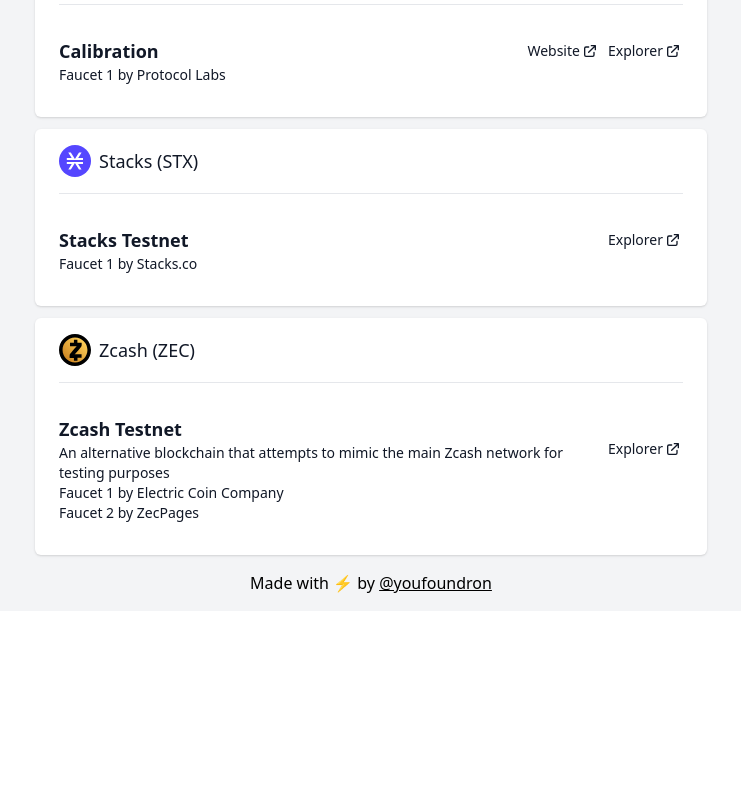
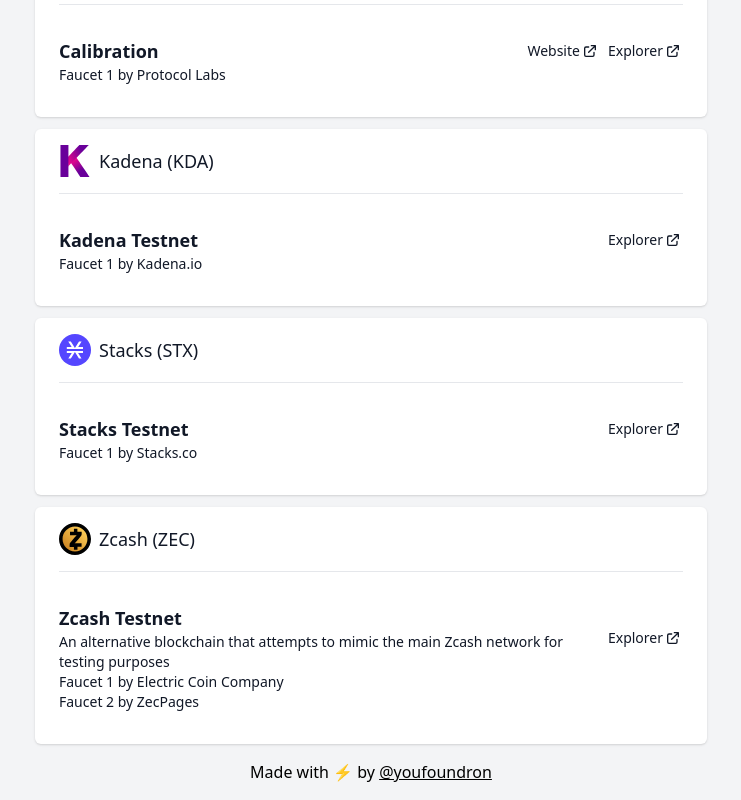
Before and after one commit to youfoundron/cryptofaucet, a Next.js app: page / in a window 1280 px wide. Shown: the part 1370-2170 px from the top of the page, without its empty margins (269-1010 px from the left). Before the commit the page ends 1981 px from the top, so only its background shows below. Built offline with nearby package versions, Linux system fonts and the light colour scheme; what @tailwindcss/typography would draw is missing.

Commit message:
closes #12

```diff
--- a/data/chains/index.ts
+++ b/data/chains/index.ts
@@ -32,6 +32,16 @@
     'ethereum-ropsten',
     'ethereum-rinkeby',
     'ethereum-kovan'
+  ]
+}
+
+export const chainKadena: Chain = {
+  type: 'chain',
+  id: 'kadena',
+  title: 'Kadena',
+  documentationWebsite: 'https://docs.kadena.io/',
+  networkIds: [
+    'kadena-testnet'
   ]
 }
 
@@ -81,6 +91,7 @@
   chainBitcoin,
   chainCelo,
   chainEthereum,
+  chainKadena,
   chainPOA,
   chainStacks,
   chainZcash
--- a/data/networks/index.ts
+++ b/data/networks/index.ts
@@ -76,6 +76,13 @@
   blockExplorer: 'https://blockscout.com/poa/sokol',
 }
 
+export const networkKadenaTestnet: Network = {
+  type: 'network',
+  id: 'kadena-testnet',
+  title: 'Kadena Testnet',
+  blockExplorer: 'https://explorer.chainweb.com/testnet',
+}
+
 export const networkStacksTestnet: Network = {
   type: 'network',
   id: 'stacks-testnet',
@@ -101,6 +108,7 @@
   networkEthereumSepolia,
   networkFilecoinCalibration,
   networkPOASokol,
+  networkKadenaTestnet,
   networkStacksTestnet,
   networkZcashTestnet
 ]
--- a/data/tokens/index.ts
+++ b/data/tokens/index.ts
@@ -8,6 +8,7 @@
 import { tokenZcash } from "./zcash";
 import { tokenFilecoin } from "./filecoin";
 import { tokenStacks } from "./stacks";
+import { tokenKadena } from "./kadena";
 
 export const allTokens = [
   tokenEther,
@@ -18,6 +19,7 @@
   // tokenCeloEuro,
   // tokenCeloDollar,
   // tokenPOA,
+  tokenKadena,
   tokenStacks,
   tokenZcash
 ]
--- /dev/null
+++ b/data/tokens/kadena.ts
@@ -0,0 +1,21 @@
+import { Faucet } from "../../domain/Faucet";
+import { Token } from "../../domain/Token";
+
+const faucetTestnetKadena: Faucet = {
+  networkId: 'kadena-testnet',
+  url: 'https://faucet.testnet.chainweb.com/',
+  maintainer: 'Kadena.io',
+  maintainerWebsite: 'https://kadena.io/'
+}
+
+export const tokenKadena: Token = {
+  type: 'token',
+  id: 'kadena',
+  chainId: 'kadena',
+  title: 'Kadena',
+  logoPath: '/logos/kadena-kda-logo.svg',
+  symbol: 'KDA',
+  faucets: [
+    faucetTestnetKadena
+  ]
+}
--- a/domain/Chain.ts
+++ b/domain/Chain.ts
@@ -6,6 +6,7 @@
   | 'celo-network'
   | 'ethereum'
   | 'filecoin'
+  | 'kadena'
   | 'poa'
   | 'stacks'
   | 'zcash'
--- a/domain/Network.ts
+++ b/domain/Network.ts
@@ -10,6 +10,7 @@
   | 'ethereum-sepolia'
   | 'filecoin-calibration'
   | 'poa-sokol'
+  | 'kadena-testnet'
   | 'stacks-testnet'
   | 'zcash-testnet'
 
```
Also changed, not shown: public/logos/kadena-kda-logo.svg (added).
